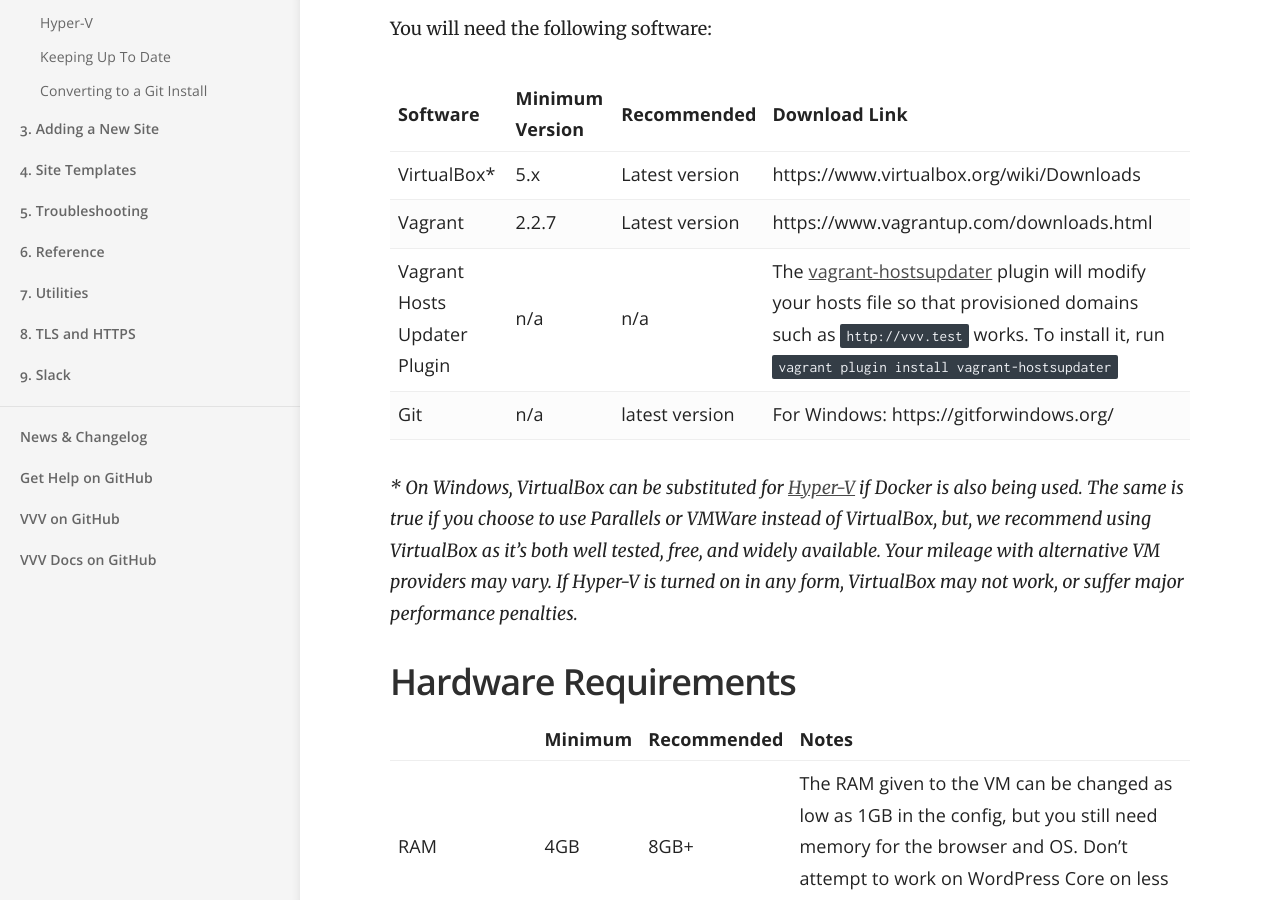
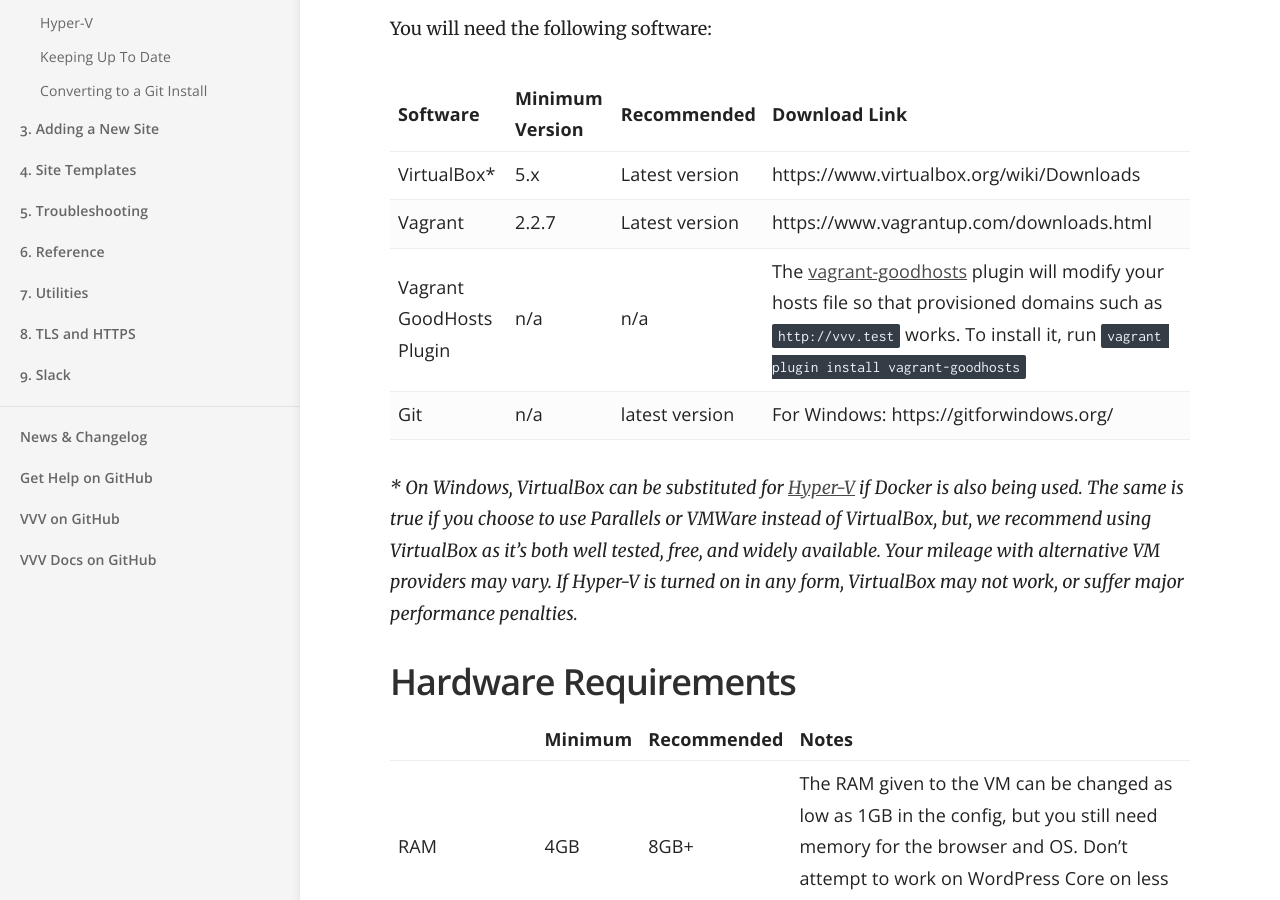
Before and after one commit to Varying-Vagrant-Vagrants/varyingvagrantvagrants.org, a Jekyll site: the page built from docs/en-US/installation/software-requirements.md, in a window 1280 px wide and 900 px high, scrolled down 329 px. Built offline with Jekyll 4.4.1, drawn with Linux system fonts in a browser that asks for light colours.

Commit message:
switch hostsupdater requirement to goodhosts

```diff
--- a/docs/en-US/installation/software-requirements.md
+++ b/docs/en-US/installation/software-requirements.md
@@ -16,7 +16,7 @@ You will need the following software:
 |------------------------------|--------------------|----------------|-------------------------------------------|
 | VirtualBox*                  | 5.x                | Latest version | https://www.virtualbox.org/wiki/Downloads |
 | Vagrant                      | 2.2.7              | Latest version | https://www.vagrantup.com/downloads.html  |
-| Vagrant Hosts Updater Plugin | n/a                | n/a            | The [vagrant-hostsupdater](https://github.com/cogitatio/vagrant-hostsupdater) plugin will modify your hosts file so that provisioned domains such as `http://vvv.test` works. To install it, run `vagrant plugin install vagrant-hostsupdater`   |
+| Vagrant GoodHosts     Plugin | n/a                | n/a            | The [vagrant-goodhosts](https://github.com/goodhosts/vagrant) plugin will modify your hosts file so that provisioned domains such as `http://vvv.test` works. To install it, run `vagrant plugin install vagrant-goodhosts`   |
 | Git                          | n/a                | latest version | For Windows: https://gitforwindows.org/   |
 
 _* On Windows, VirtualBox can be substituted for [Hyper-V](hyper-v.md) if Docker is also being used. The same is true if you choose to use Parallels or VMWare instead of VirtualBox, but, we recommend using VirtualBox as it's both well tested, free, and widely available. Your mileage with alternative VM providers may vary. If Hyper-V is turned on in any form, VirtualBox may not work, or suffer major performance penalties._
```
